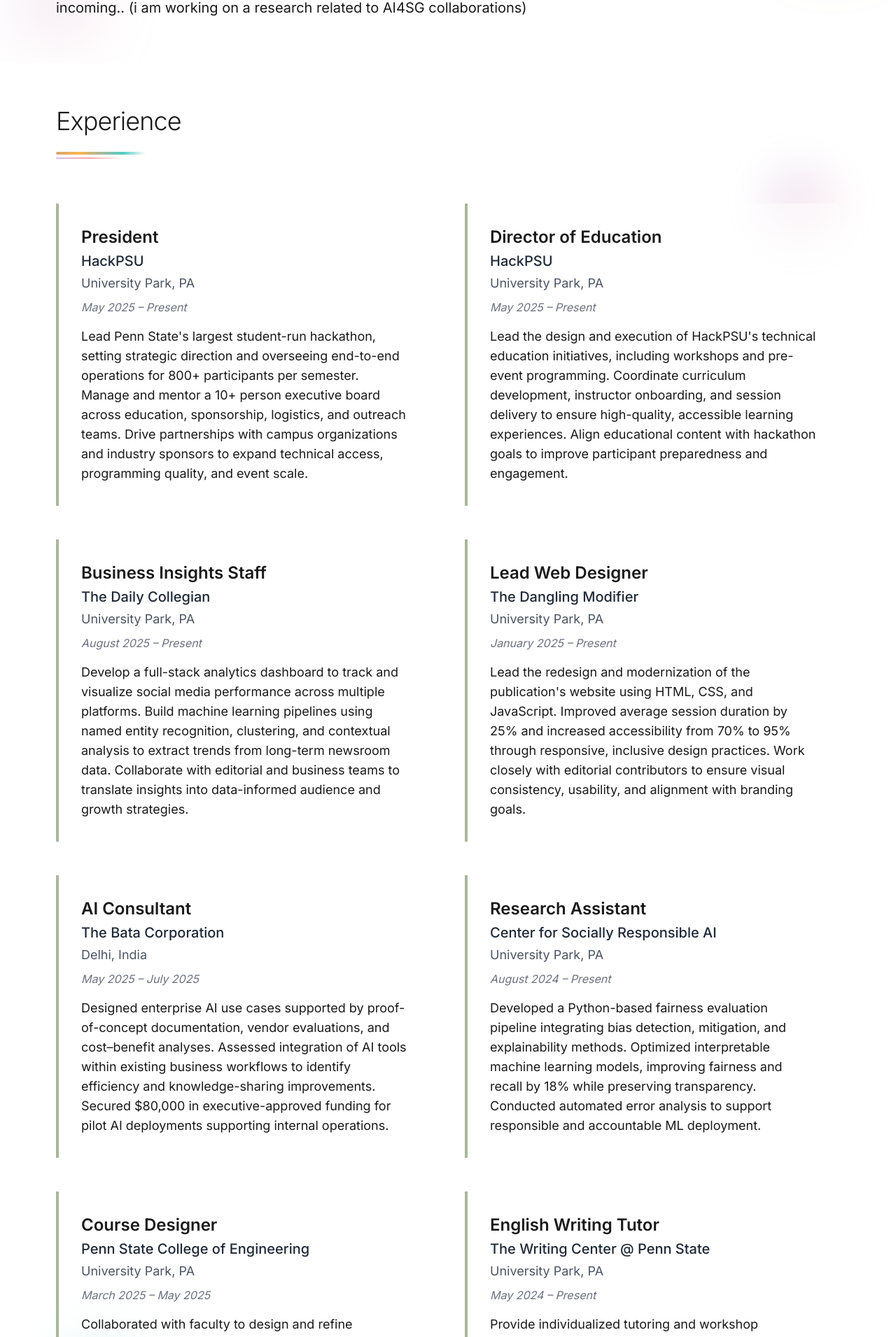
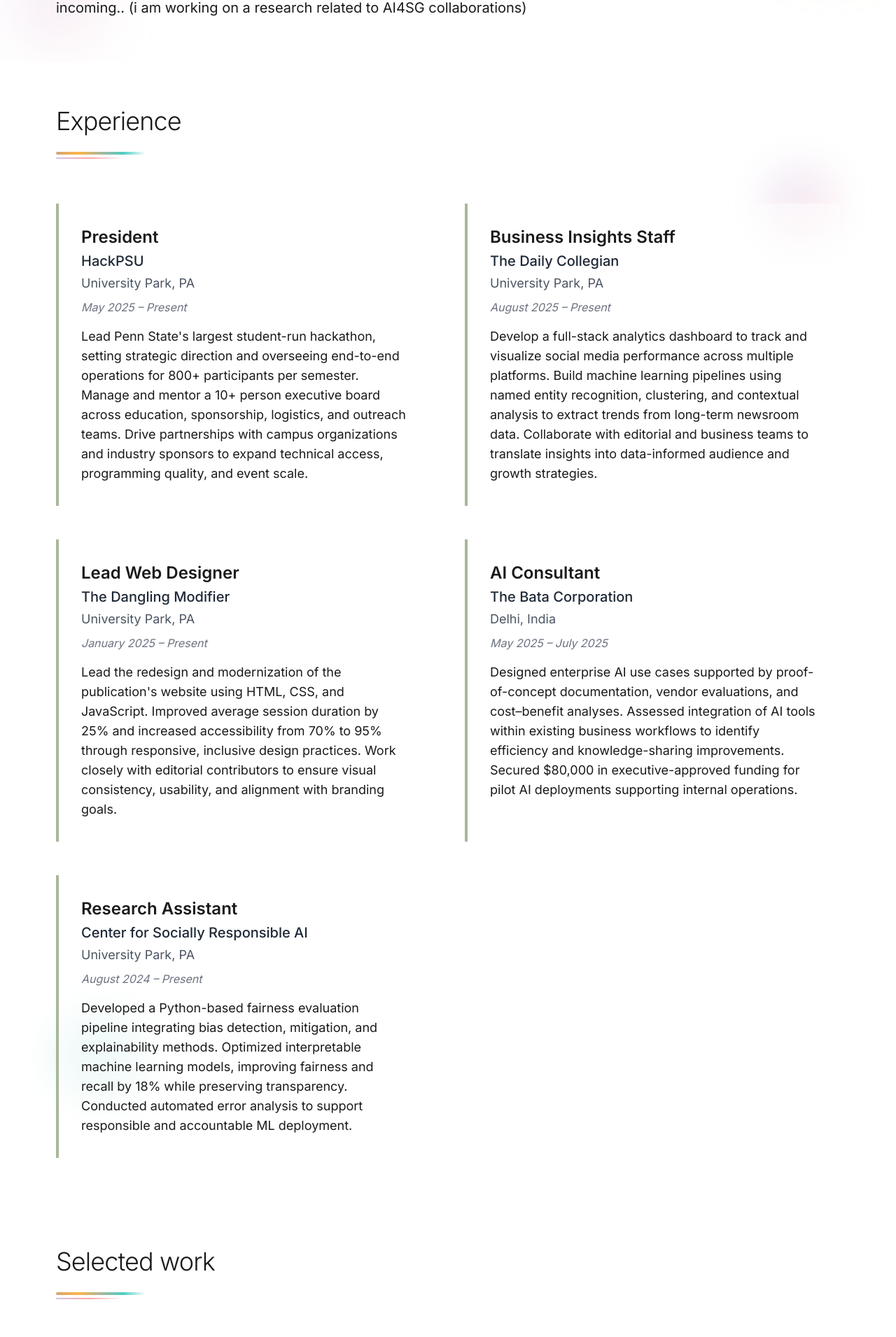
Before and after one commit to devanshig16/Profile, a Next.js app: page / in a window 1280 px wide. Shown: the part 869-2780 px from the top of the page at 70% size. Built offline with nearby package versions, Linux system fonts and the light colour scheme; a web font is replaced by a local one.

Commit message:
Remove Director of Education, Course Designer, English Writing Tutor, and Responsible ML Research entries

```diff
--- a/components/Experience.tsx
+++ b/components/Experience.tsx
@@ -16,13 +16,6 @@
       location: "University Park, PA",
       period: "May 2025 – Present",
       description: "Lead Penn State's largest student-run hackathon, setting strategic direction and overseeing end-to-end operations for 800+ participants per semester. Manage and mentor a 10+ person executive board across education, sponsorship, logistics, and outreach teams. Drive partnerships with campus organizations and industry sponsors to expand technical access, programming quality, and event scale.",
-    },
-    {
-      title: "Director of Education",
-      company: "HackPSU",
-      location: "University Park, PA",
-      period: "May 2025 – Present",
-      description: "Lead the design and execution of HackPSU's technical education initiatives, including workshops and pre-event programming. Coordinate curriculum development, instructor onboarding, and session delivery to ensure high-quality, accessible learning experiences. Align educational content with hackathon goals to improve participant preparedness and engagement.",
     },
     {
       title: "Business Insights Staff",
@@ -51,20 +44,6 @@
       location: "University Park, PA",
       period: "August 2024 – Present",
       description: "Developed a Python-based fairness evaluation pipeline integrating bias detection, mitigation, and explainability methods. Optimized interpretable machine learning models, improving fairness and recall by 18% while preserving transparency. Conducted automated error analysis to support responsible and accountable ML deployment.",
-    },
-    {
-      title: "Course Designer",
-      company: "Penn State College of Engineering",
-      location: "University Park, PA",
-      period: "March 2025 – May 2025",
-      description: "Collaborated with faculty to design and refine instructional materials for an undergraduate Theory of Computation course. Created structured problem sets, lecture slides, and assessments covering automata, formal languages, Turing machines, and decidability. Focused on clarity, rigor, and student comprehension in complex theoretical topics.",
-    },
-    {
-      title: "English Writing Tutor",
-      company: "The Writing Center @ Penn State",
-      location: "University Park, PA",
-      period: "May 2024 – Present",
-      description: "Provide individualized tutoring and workshop facilitation to support students across disciplines in academic and professional writing. Guide students through drafting, revision, and argument development to improve clarity and structure. Adapt feedback strategies to diverse writing goals, learning styles, and proficiency levels.",
     },
   ];
 
--- a/components/SelectedWork.tsx
+++ b/components/SelectedWork.tsx
@@ -20,11 +20,6 @@
       title: "Audit Dashboard — The Daily Collegian",
       description:
         "Developed a centralized dashboard to analyze article structure, publishing frequency, and coverage trends. Automated reporting workflows, reducing manual analysis effort for editorial staff. Surfaced data-driven insights into newsroom production bottlenecks and content strategy.",
-    },
-    {
-      title: "Responsible Machine Learning Research",
-      description:
-        "Built a Python-based fairness evaluation pipeline integrating bias detection and mitigation techniques for responsible ML deployment. Optimized interpretable classifiers, improving fairness and recall by 18% while maintaining model transparency. Integrated explainability modules and automated error analysis to support data-driven model refinement.",
     },
     {
       title: "Bureaucracy Buddy",
```
